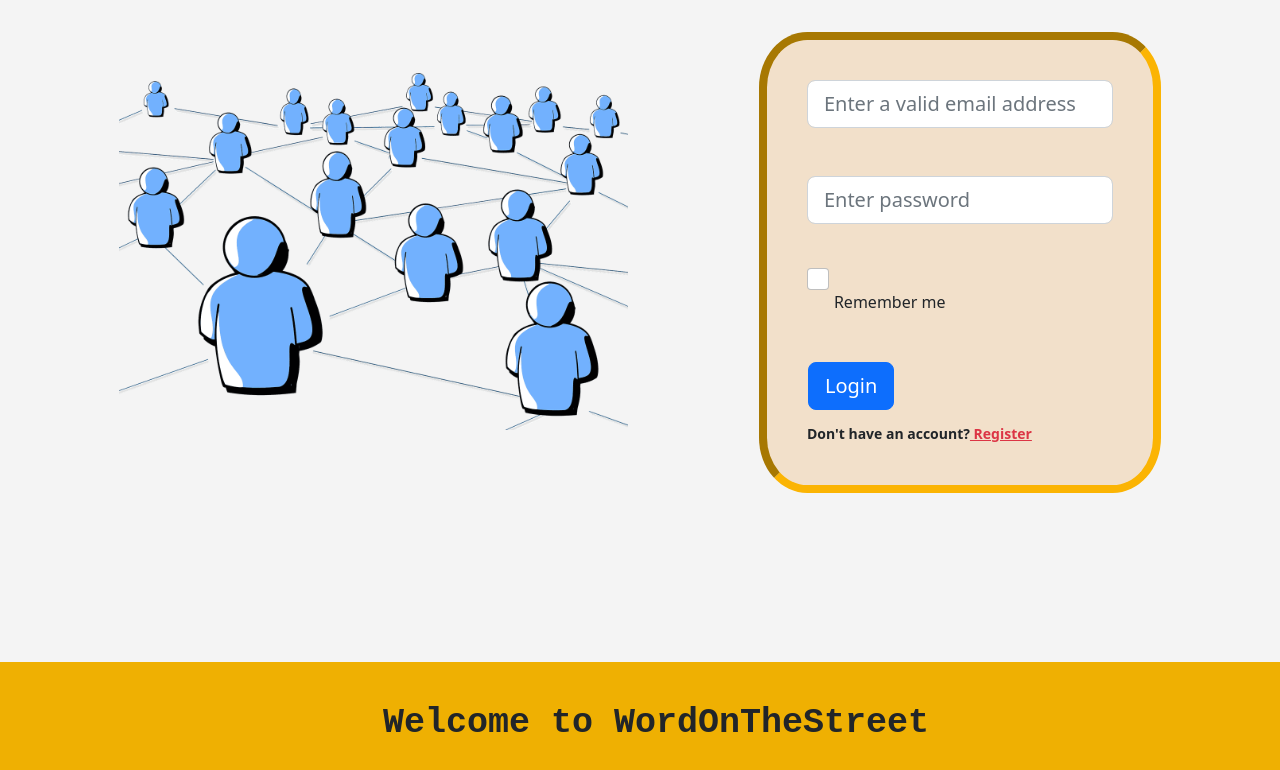
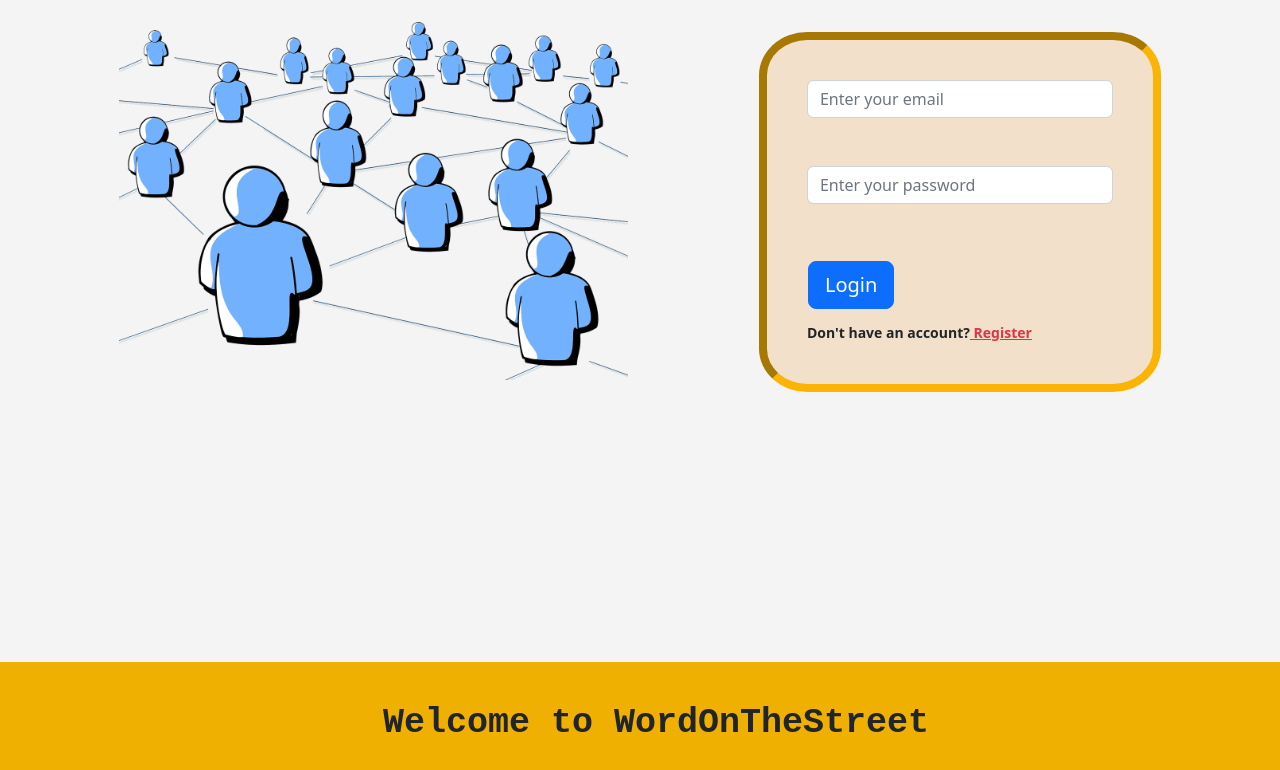
Before and after one commit to ryanhood10/SocialMediaApp, a React (Create React App) app in the folder client/: page /#/ in a window 1280 px wide. Shown: the top 770 px of the page. Built offline with nearby package versions, Linux system fonts and the light colour scheme.

Commit message:
login function

```diff
--- a/client/src/components/pages/Login.jsx
+++ b/client/src/components/pages/Login.jsx
@@ -1,10 +1,41 @@
-import React from 'react'
+import React, { useState } from 'react'
 import '../../assets/login.css'
 import logo from '../../assets/images/sn.png'
 import { Link } from 'react-router-dom'
 
 
 export default function Login() {
+
+
+    const [email, setEmail] = useState('');
+    const [password, setPassword] = useState('');
+
+    const [validationErrors, setValidationErrors] = useState({
+      email: false,
+      password: false,
+    });
+
+    const handleOnChange = (event) => {
+      const { name, value } = event.target;
+
+      if (name === 'email') setEmail(value);
+      if (name === 'password') setPassword(value);
+
+    }
+
+    const handleOnClick = () => {
+      if (email.length < 1) {
+        setValidationErrors({
+          ...validationErrors,
+          name: true
+        });
+      } else {
+        setValidationErrors({
+          ...validationErrors,
+          name: false,
+        });
+      }
+    }
   return (
 
     <div className='loginBody'>
@@ -22,32 +53,22 @@ export default function Login() {
               <main className='main'>
                 <form className='theform'>
                   <div className="form-outline mb-4">
-                    <input type="email" id="form3Example3" className="form-control form-control-lg"
-                      placeholder="Enter a valid email address" />
+
+                      <input value={email} onChange={(event) => { handleOnChange(event) }} type="text" id="email" name="email" className={`form-control ${validationErrors.name ? 'is-invalid' : ''}`} placeholder='Enter your email'></input>
                     <label className="form-label" htmlFor="form3Example3"></label>
                   </div>
 
 
                   <div className="form-outline mb-3">
-                    <input type="password" id="form3Example4" className="form-control form-control-lg"
-                      placeholder="Enter password" />
+
+                      <input value={password} onChange={(event) => { handleOnChange(event) }} type="password" id="password" name="password" className={`form-control ${validationErrors.name ? 'is-invalid' : ''}`} placeholder='Enter your password'></input>
                     <label className="form-label" htmlFor="form3Example4"></label>
                   </div>
 
-                  <div className="d-flex justify-content-between align-items-center">
 
-                    <div className="form-check mb-0">
-                      <input className="form-check-input me-2" type="checkbox" value="" id="form2Example3" />
-                      <label className="form-check-label" htmlFor="form2Example3">
-                        Remember me
-                      </label>
-                    </div>
-
-                  </div>
 
                   <div className="text-center text-lg-start mt-4 pt-2">
-                    <button type="button" className="btn btn-primary btn-lg btnlog"
-                    >Login</button>
+                    <button type="button" onClick={handleOnClick} className="btn btn-primary btn-lg btnlog">Login</button>
                     <p className="small fw-bold mt-2 pt-1 mb-0">Don't have an account?
                     <Link to='/Signup' className="link-danger"> Register</Link></p>
 
--- a/client/src/components/pages/Signup.jsx
+++ b/client/src/components/pages/Signup.jsx
@@ -33,7 +33,7 @@ const Signup = () => {
                     <i className="fas fa-user fa-lg me-3 fa-fw"></i>
                     <div className="form-outline flex-fill mb-0">
                       <input type="text" value={fullName} onChange={(e) => setFullName(e.target.value)} id="form3Example1c" placeholder='Your Full Name' className="form-control" />
-                      <label  className="form-label" for="form3Example1c"></label>
+                      <label  className="form-label" htmlFor="form3Example1c"></label>
                     </div>
                   </div>
 
@@ -41,7 +41,7 @@ const Signup = () => {
                     <i className="fas fa-envelope fa-lg me-3 fa-fw"></i>
                     <div className="form-outline flex-fill mb-0">
                       <input type="email" value={email} onChange={(e) => setEmail(e.target.value)}  id="form3Example3c" placeholder='Your Email' className="form-control" />
-                      <label className="form-label" for="form3Example3c"></label>
+                      <label className="form-label" htmlFor="form3Example3c"></label>
                     </div>
                   </div>
 
@@ -49,7 +49,7 @@ const Signup = () => {
                     <i className="fas fa-lock fa-lg me-3 fa-fw"></i>
                     <div className="form-outline flex-fill mb-0">
                       <input type="password" value={password} onChange={(e) => setPassword(e.target.value)}  id="form3Example4c" placeholder='Password' className="form-control" />
-                      <label className="form-label" for="form3Example4c"></label>
+                      <label className="form-label" htmlFor="form3Example4c"></label>
                     </div>
                   </div>
 
@@ -57,13 +57,13 @@ const Signup = () => {
                     <i className="fas fa-key fa-lg me-3 fa-fw"></i>
                     <div className="form-outline flex-fill mb-0">
                       <input type="password" id="form3Example4cd" placeholder='Repeat your password' className="form-control" />
-                      <label className="form-label" for="form3Example4cd"></label>
+                      <label className="form-label" htmlFor="form3Example4cd"></label>
                     </div>
                   </div>
 
                   <div className="form-check d-flex justify-content-center mb-5">
                     <input className="form-check-input me-2" type="checkbox" value="" id="form2Example3c" />
-                    <label className="form-check-label" for="form2Example3">
+                    <label className="form-check-label" htmlFor="form2Example3">
                       I agree all statements in <a href="#!">Terms of service</a>
                     </label>
                   </div>
```
